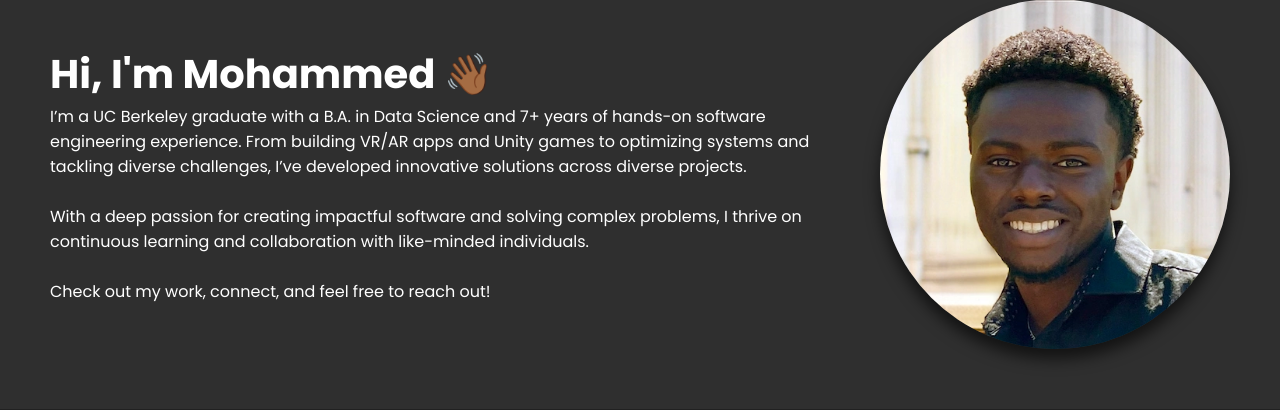
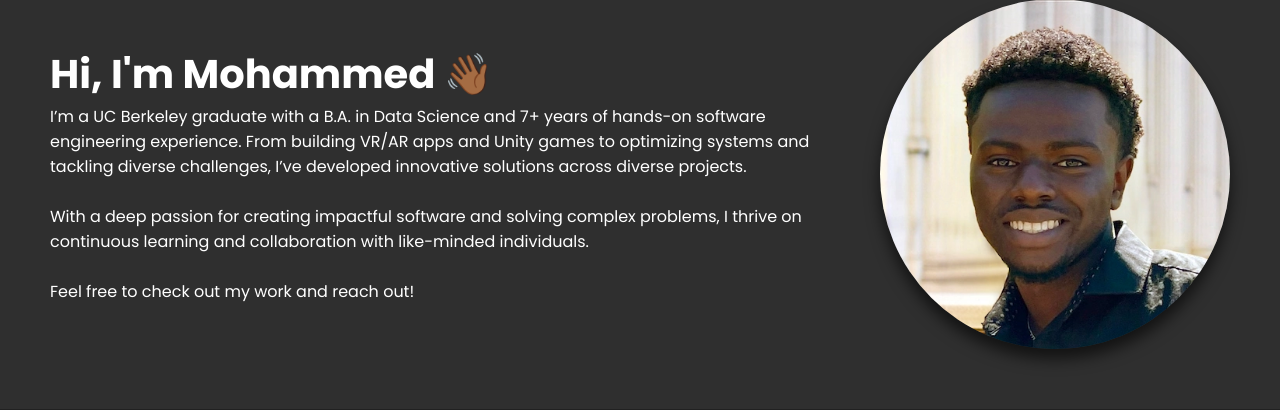
Before and after one commit to mzareefmustafa/Personal-Portfolio, a Flask app: page / in a window 1280 px wide. Shown: the part 141-551 px from the top of the page. Run offline with Flask 3, Linux system fonts and the light colour scheme.

Commit message:
Updated hero section bio

```diff
--- a/server/templates/index.html
+++ b/server/templates/index.html
@@ -100,7 +100,7 @@
             with like-minded individuals.
           </p>
           <br />
-          <p>Check out my work, connect, and feel free to reach out!</p>
+          <p>Feel free to check out my work and reach out!</p>
         </div>
         <div class="headshot">
           <img
```
